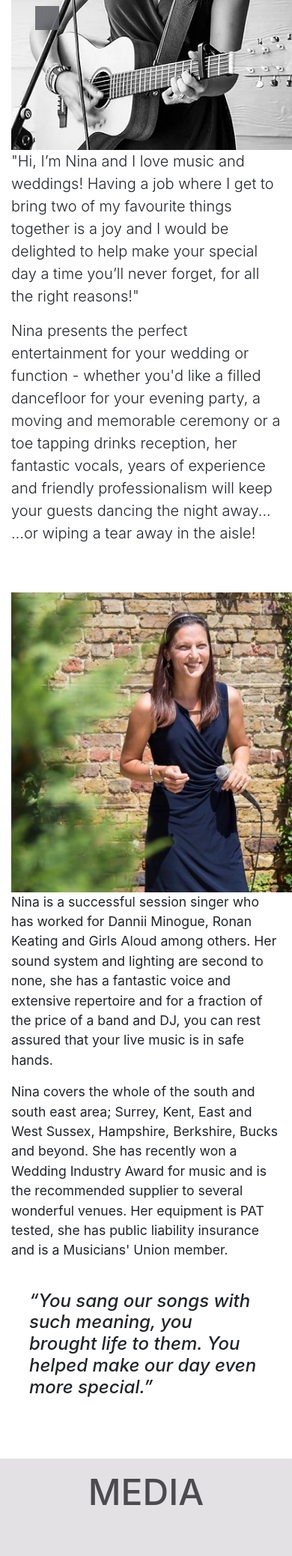
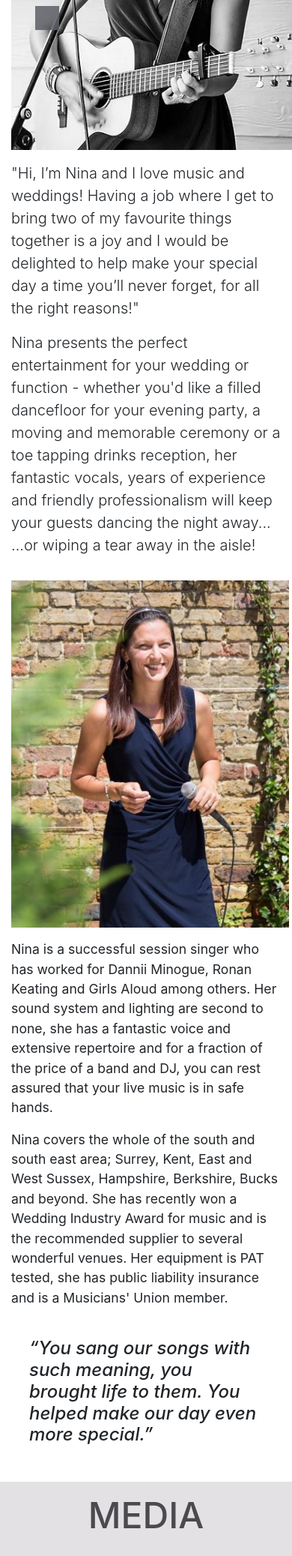
Before and after one commit to BelT26/Nina-Wedding-Singer, a Django app: page / in a window 390 px wide; the page is wider, and only the part inside the window is pictured. Shown: the part 385-2460 px from the top of that part at 75% size. Run offline with Django 3.2, Linux system fonts and the light colour scheme; some libraries are stand-ins or nearby versions.

```diff
--- a/home/templates/home/index.html
+++ b/home/templates/home/index.html
@@ -8,7 +8,7 @@
         <div class="col-12 w-100">
             <img src="{% static 'home/images/home_page_main.jpg' %}" alt="black and white photo of nina singing and playing guitar" id="home-page-hero-img" class="d-none d-lg-block">
             <img src="{% static 'home/images/hero_img_cropped.jpg' %}" alt="black and white photo of nina singing and playing guitar" id="home-page-hero-img-cropped" class="d-none d-md-block d-lg-none">
-            <img src="{% static 'home/images/hero_img_slim.jpg' %}" alt="black and white photo of nina singing and playing guitar" id="home-page-hero-img-cropped" class="d-block d-md-none">
+            <img src="{% static 'home/images/hero_img_slim.jpg' %}" alt="black and white photo of nina singing and playing guitar" id="home-page-hero-img-mobile" class="d-block d-md-none">
             <div id="main-header-container">
                 <h1 class="d-none d-lg-block hero-text text-uppercase">NINA WEDDING SINGER</h1>
                 <!-- <h3 class="d-none d-lg-block hero-text">For the ultimate soundtrack for your big day</h3> -->
@@ -20,18 +20,19 @@
 <div class="container">
     <div class="row">
         <div class="col">
-            <p class="lead">"Hi, I’m Nina and I love music and weddings! Having a job where I get to bring two of my favourite things together is a joy and I would be delighted to help make your special day a time you’ll never forget, for all the right reasons!"</p>
+            <p class="lead mt-3">"Hi, I’m Nina and I love music and weddings! Having a job where I get to bring two of my favourite things together is a joy and I would be delighted to help make your special day a time you’ll never forget, for all the right reasons!"</p>
             <p class="lead">Nina presents the perfect entertainment for your wedding or function - whether you'd like a filled dancefloor for your evening party, a moving and memorable ceremony or a toe tapping drinks reception, her fantastic vocals, years of experience and friendly professionalism will keep your guests dancing the night away... …or wiping a tear away in the aisle!</p>
 
         </div>
     </div>
 </div>
-<div class="container my-5">
+<div class="container my-3 my-lg-5">
     <div class="row">
         <div class="col-12 col-lg-6" id="home2-img">
-            <img src="{% static 'home/images/outdoors.jpeg' %}" alt="photo of Nina smiling outdours" id="home-page-img2">
+            <img class="d-none d-md-block" src="{% static 'home/images/outdoors.jpeg' %}" alt="photo of Nina smiling at an outdoors wedding ceremony" id="home-page-img2">
+            <img class="d-block d-md-none" src="{% static 'home/images/outdoors_slim.jpeg' %}" alt="photo of Nina smiling outdours wedding ceremony" id="home-page-img2-cropped">
         </div>
-        <div class="col-12 col-lg-6">
+        <div class="col-12 col-lg-6 mt-3">
             <p>Nina is a successful session singer who has worked for Dannii Minogue, Ronan Keating and Girls Aloud among others. Her sound system and lighting are second to none, she has a fantastic voice and extensive repertoire and for a fraction of the price of a band and DJ, you can rest assured that your live music is in safe hands.</p>
             <p>Nina covers the whole of the south and south east area; Surrey, Kent, East and West Sussex, Hampshire, Berkshire, Bucks and beyond.  She has recently won a Wedding Industry Award for music and is the recommended supplier to several wonderful venues. Her equipment is PAT tested, she has public liability insurance and is a Musicians' Union member.</p>
             <h4 class="small-quote p-4"><em>“You sang our songs with such meaning, you brought life to them.  You helped make our day even more special.”</em></h4>
@@ -39,31 +40,32 @@
     </div>
 </div>
 <div class="media-container">
-    <h1 class="main-heading heading-font text-center my-3 pt-3">MEDIA</h1>
+    <h1 class="main-heading heading-font text-center my-md-3 pt-3">MEDIA</h1>
     <div class="row pb-5">
-        <div class="col-12 col-lg-6 p-5" id="soundcloud-container">
+        <div class="col-12 col-lg-6 p-3 p-lg-5" id="soundcloud-container">
             <div class="row d-flex ml-lg-5 d-flex justify-content-lg-between">
-                <div class="col-12 col-lg-6 py-2 px-5"><iframe width="100%" height="150" scrolling="no" frameborder="no" allow="autoplay" src="https://w.soundcloud.com/player/?url=https%3A//api.soundcloud.com/tracks/571030701&color=%23ff5500&auto_play=false&hide_related=false&show_comments=true&show_user=true&show_reposts=false&show_teaser=true&visual=true"></iframe><div style="font-size: 10px; color: #cccccc;line-break: anywhere;word-break: normal;overflow: hidden;white-space: nowrap;text-overflow: ellipsis; font-family: Interstate,Lucida Grande,Lucida Sans Unicode,Lucida Sans,Garuda,Verdana,Tahoma,sans-serif;font-weight: 100;"><a href="https://soundcloud.com/nina-singer" title="Nina Singer" target="_blank" style="color: #cccccc; text-decoration: none;">Nina Singer</a> · <a href="https://soundcloud.com/nina-singer/dancefloor-classics-1" title="Dancefloor Classics" target="_blank" style="color: #cccccc; text-decoration: none;">Dancefloor Classics</a></div></div>
-                <div class="col-12 col-lg-6 py-2 px-5">
+                <div class="col-12 col-md-6 py-2 px-5"><iframe width="100%" height="150" scrolling="no" frameborder="no" allow="autoplay" src="https://w.soundcloud.com/player/?url=https%3A//api.soundcloud.com/tracks/571030701&color=%23ff5500&auto_play=false&hide_related=false&show_comments=true&show_user=true&show_reposts=false&show_teaser=true&visual=true"></iframe><div style="font-size: 10px; color: #cccccc;line-break: anywhere;word-break: normal;overflow: hidden;white-space: nowrap;text-overflow: ellipsis; font-family: Interstate,Lucida Grande,Lucida Sans Unicode,Lucida Sans,Garuda,Verdana,Tahoma,sans-serif;font-weight: 100;"><a href="https://soundcloud.com/nina-singer" title="Nina Singer" target="_blank" style="color: #cccccc; text-decoration: none;">Nina Singer</a> · <a href="https://soundcloud.com/nina-singer/dancefloor-classics-1" title="Dancefloor Classics" target="_blank" style="color: #cccccc; text-decoration: none;">Dancefloor Classics</a></div></div>
+                <div class="col-12 col-md-6 py-2 px-5">
                     <iframe width="100%" height="150" scrolling="no" frameborder="no" allow="autoplay" src="https://w.soundcloud.com/player/?url=https%3A//api.soundcloud.com/tracks/568608306&color=%23ff5500&auto_play=false&hide_related=false&show_comments=true&show_user=true&show_reposts=false&show_teaser=true&visual=true"></iframe><div style="font-size: 10px; color: #cccccc;line-break: anywhere;word-break: normal;overflow: hidden;white-space: nowrap;text-overflow: ellipsis; font-family: Interstate,Lucida Grande,Lucida Sans Unicode,Lucida Sans,Garuda,Verdana,Tahoma,sans-serif;font-weight: 100;"><a href="https://soundcloud.com/nina-singer" title="Nina Singer" target="_blank" style="color: #cccccc; text-decoration: none;">Nina Singer</a> · <a href="https://soundcloud.com/nina-singer/ceremony-medley" title="Ceremony Medley" target="_blank" style="color: #cccccc; text-decoration: none;">Ceremony Medley</a></div>
                 </div>
-                <div class="col-12 col-lg-6 py-2 px-5">
+                <div class="col-12 col-md-6 py-2 px-5">
                     <iframe width="100%" height="150" scrolling="no" frameborder="no" allow="autoplay" src="https://w.soundcloud.com/player/?url=https%3A//api.soundcloud.com/tracks/568606965&color=%23ff5500&auto_play=false&hide_related=false&show_comments=true&show_user=true&show_reposts=false&show_teaser=true&visual=true"></iframe><div style="font-size: 10px; color: #cccccc;line-break: anywhere;word-break: normal;overflow: hidden;white-space: nowrap;text-overflow: ellipsis; font-family: Interstate,Lucida Grande,Lucida Sans Unicode,Lucida Sans,Garuda,Verdana,Tahoma,sans-serif;font-weight: 100;"><a href="https://soundcloud.com/nina-singer" title="Nina Singer" target="_blank" style="color: #cccccc; text-decoration: none;">Nina Singer</a> · <a href="https://soundcloud.com/nina-singer/bigballads" title="Bigballads" target="_blank" style="color: #cccccc; text-decoration: none;">Bigballads</a></div>
                 </div>
-                <div class="col-12 col-lg-6 py-2 px-5">
+                <div class="col-12 col-md-6 py-2 px-5">
                     <iframe width="100%" height="150" scrolling="no" frameborder="no" allow="autoplay" src="https://w.soundcloud.com/player/?url=https%3A//api.soundcloud.com/tracks/568606257&color=%23ff5500&auto_play=false&hide_related=false&show_comments=true&show_user=true&show_reposts=false&show_teaser=true&visual=true"></iframe><div style="font-size: 10px; color: #cccccc;line-break: anywhere;word-break: normal;overflow: hidden;white-space: nowrap;text-overflow: ellipsis; font-family: Interstate,Lucida Grande,Lucida Sans Unicode,Lucida Sans,Garuda,Verdana,Tahoma,sans-serif;font-weight: 100;"><a href="https://soundcloud.com/nina-singer" title="Nina Singer" target="_blank" style="color: #cccccc; text-decoration: none;">Nina Singer</a> · <a href="https://soundcloud.com/nina-singer/new-demo" title="studio work snippets" target="_blank" style="color: #cccccc; text-decoration: none;">studio work snippets</a></div>
                 </div>
-                <div class="col-12 col-lg-5 py-2 pl-5 pr-2">
+                <div class="col-12 col-lg-5 py-2 px-5 pr-lg-2">
                     <iframe width="100%" height="150" scrolling="no" frameborder="no" allow="autoplay" src="https://w.soundcloud.com/player/?url=https%3A//api.soundcloud.com/tracks/242322138&color=%23ff5500&auto_play=false&hide_related=false&show_comments=true&show_user=true&show_reposts=false&show_teaser=true&visual=true"></iframe><div style="font-size: 10px; color: #cccccc;line-break: anywhere;word-break: normal;overflow: hidden;white-space: nowrap;text-overflow: ellipsis; font-family: Interstate,Lucida Grande,Lucida Sans Unicode,Lucida Sans,Garuda,Verdana,Tahoma,sans-serif;font-weight: 100;"><a href="https://soundcloud.com/nina-singer" title="Nina Singer" target="_blank" style="color: #cccccc; text-decoration: none;">Nina Singer</a> · <a href="https://soundcloud.com/nina-singer/je-taime-a-mourir" title="Je L&#x27;aime A Mourir" target="_blank" style="color: #cccccc; text-decoration: none;">Je L&#x27;aime A Mourir</a></div>
                 </div>
                 <div class="col-12 col-lg-7 text-center my-auto py-2">
-                    <img src="{% static 'home/images/award1.jpg' %}" height="100px" class="pr-3">
-                    <img src="{% static 'home/images/award2.png' %}" height="100px">
+                    <img src="{% static 'home/images/award1.jpg' %}" height="100px" class="pr-3" alt="wedding industry award">
+                    <img src="{% static 'home/images/award2.png' %}" height="100px" alt="Essex wedding award">
                 </div>
             </div>
         </div>
-        <div class="col-12 col-lg-6 px-4 py-5 text-center">
-            <iframe src="https://www.facebook.com/plugins/page.php?href=https%3A%2F%2Fwww.facebook.com%2Fninaweddingsinger%2F&tabs=timeline&width=480&height=550&small_header=false&adapt_container_width=true&hide_cover=false&show_facepile=true&appId=566704894966504" width="480" height="550" style="border:none;overflow:hidden" scrolling="no" frameborder="0" allowfullscreen="true" allow="autoplay; clipboard-write; encrypted-media; picture-in-picture; web-share"></iframe>
+        <div class="col-12 col-lg-6 px-md-4 py-5 text-center">
+            <iframe class="d-none d-md-block mx-auto" src="https://www.facebook.com/plugins/page.php?href=https%3A%2F%2Fwww.facebook.com%2Fninaweddingsinger%2F&tabs=timeline&width=480&height=550&small_header=false&adapt_container_width=true&hide_cover=false&show_facepile=true&appId=566704894966504" width="480" height="550" style="border:none;overflow:hidden" scrolling="no" frameborder="0" allowfullscreen="true" allow="autoplay; clipboard-write; encrypted-media; picture-in-picture; web-share"></iframe>
+            <iframe class="d-block d-md-none mx-auto" src="https://www.facebook.com/plugins/page.php?href=https%3A%2F%2Fwww.facebook.com%2Fninaweddingsinger%2F&tabs=timeline&width=320&height=450&small_header=false&adapt_container_width=true&hide_cover=false&show_facepile=true&appId=566704894966504" width="320" height="450" style="border:none;overflow:hidden" scrolling="no" frameborder="0" allowfullscreen="true" allow="autoplay; clipboard-write; encrypted-media; picture-in-picture; web-share"></iframe>
         </div>
     </div>
 </div>
--- a/nina/settings.py
+++ b/nina/settings.py
@@ -32,7 +32,7 @@ SECRET_KEY = os.environ.get('SECRET_KEY')
 
 
 # SECURITY WARNING: don't run with debug turned on in production!
-DEBUG = True
+DEBUG = False
 
 ALLOWED_HOSTS = ["nina-wedding-singer.herokuapp.com", "localhost"]
 
--- a/static/css/base.css
+++ b/static/css/base.css
@@ -81,9 +81,13 @@ body {
 }
 
 
-
 #home-page-img2 {
     height: 400px;
+    margin: auto;
+}
+
+#home-page-img2-cropped {
+    width: 95vw;
     margin: auto;
 }
 
@@ -124,7 +128,7 @@ body {
 }
 
 .custom-button {
-    background-color: rgb(76, 73, 79);
+    background-color: rgb(73, 73, 100);
     color: rgb(220, 198, 125);
 }
 
@@ -138,4 +142,20 @@ body {
     .navbar {
         height: auto;
     }
+
+    .main-footer {
+        height: auto;
+    }
+
+    .letter {
+        max-width: 600px !important;
+        height: auto !important;
+    }
 }
+
+@media screen and (max-width: 500px) {
+    .letter {
+        width: 320px !important;
+        height: auto !important;
+    }
+}
--- a/templates/base.html
+++ b/templates/base.html
@@ -77,15 +77,15 @@
     {% endblock %}
     <footer class="container-fluid main-footer">
       <div class="row d-flex align-items-center">
-        <div class="col-4 d-flex justify-content-center justify-content-md-start">
-          <h5 class="font-weight-light p-3">info@ninaweddingsinger.co.uk</h5>
+        <div class="col-12 col-md-4 d-flex justify-content-center justify-content-md-start">
+          <h5 class="font-weight-light p-md-3 p-2">info@ninaweddingsinger.co.uk</h5>
         </div>
-        <div class="col-8 d-flex justify-content-center justify-content-md-end align-items-center">
+        <div class="col-12 col-md-8 d-flex justify-content-center justify-content-md-end align-items-center">
           <ul class="social">
-            <li><a href ="https://www.facebook.com/ninaweddingsinger" target="_blank" rel="noopener" aria-label="visit my facebook page (opens in a new tab)"><i class="fab fa-facebook-square px-4 my-auto"></i></a></li>
-            <li><a href ="https://www.instagram.com/" target="_blank" rel="noopener" aria-label="visit my instagram account (opens in a new tab)"><i class="fab fa-instagram px-4 my-auto"></i></a></li>
-            <li><a href ="https://www.youtube.com/channel/UC1u6g8KelkbbilgKKAsBR0A" target="_blank" rel="noopener" aria-label="visit me on youtube (opens in a new tab)"><i class="fab fa-youtube px-4 my-auto"></i></a></li>
-            <li><a href ="https://soundcloud.com/nina-singer" target="_blank" rel="noopener" aria-label="visit me on soundcloud (opens in a new tab)"><i class="fab fa-soundcloud px-4 my-auto"></i></a></li>
+            <li><a href ="https://www.facebook.com/ninaweddingsinger" target="_blank" rel="noopener" aria-label="visit my facebook page (opens in a new tab)"><i class="fab fa-facebook-square px-md-4 px-3 my-auto"></i></a></li>
+            <li><a href ="https://www.instagram.com/" target="_blank" rel="noopener" aria-label="visit my instagram account (opens in a new tab)"><i class="fab fa-instagram px-md-4 px-3 my-auto"></i></a></li>
+            <li><a href ="https://www.youtube.com/channel/UC1u6g8KelkbbilgKKAsBR0A" target="_blank" rel="noopener" aria-label="visit me on youtube (opens in a new tab)"><i class="fab fa-youtube px-md-4 px-3 my-auto"></i></a></li>
+            <li><a href ="https://soundcloud.com/nina-singer" target="_blank" rel="noopener" aria-label="visit me on soundcloud (opens in a new tab)"><i class="fab fa-soundcloud px-md-4 px-3 my-auto"></i></a></li>
           </ul>
         </div>
       </div>
```
Also changed, not shown: home/templates/home/contact.html (+11 -8 lines), home/templates/home/faqs.html (+13 -6 lines), home/templates/home/testimonials.html (+7 -2 lines), home/static/home/images/garden singing.jpg (deleted), home/static/home/images/garden_singing.jpg (added), home/static/home/images/outdoors_slim.jpeg (added), home/static/home/images/wedding_group_slim.JPG (added), home/templatetags/outdoors_slim.jpeg (added).
